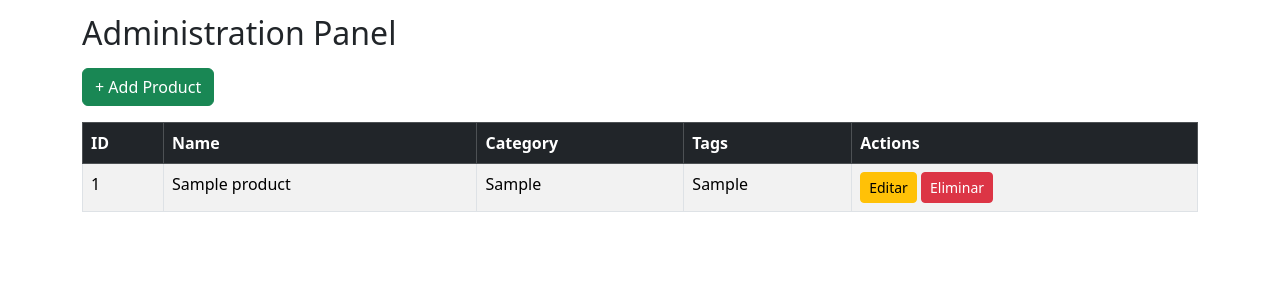
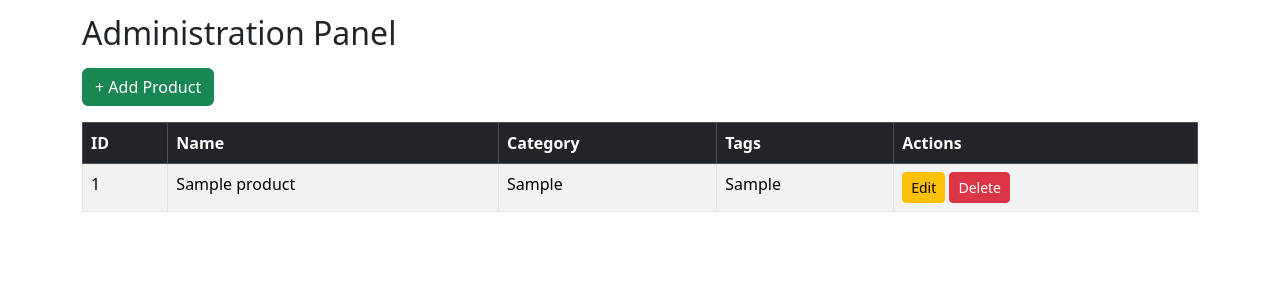
Before and after one commit to Arturo-Balam/product-manager-consultation-system, a Flask app: page /admin in a window 1280 px wide. Shown: the part 56-356 px from the top of the page. Run offline with Flask 3, Linux system fonts and the light colour scheme; tables that the repository leaves empty hold one stand-in row (values such as "Sample post").

Commit message:
admin.html updated

```diff
--- a/templates/admin.html
+++ b/templates/admin.html
@@ -21,8 +21,8 @@
             <td>{{ product.category }}</td>
             <td>{{ product.tags }}</td>
             <td>
-                <a href="{{ url_for('edit_product', product_id=product.id) }}" class="btn btn-sm btn-warning">Editar</a>
-                <a href="{{ url_for('delete_product', product_id=product.id) }}" class="btn btn-sm btn-danger">Eliminar</a>
+                <a href="{{ url_for('edit_product', product_id=product.id) }}" class="btn btn-sm btn-warning">Edit</a>
+                <a href="{{ url_for('delete_product', product_id=product.id) }}" class="btn btn-sm btn-danger">Delete</a>
             </td>
         </tr>
         {% endfor %}
```
